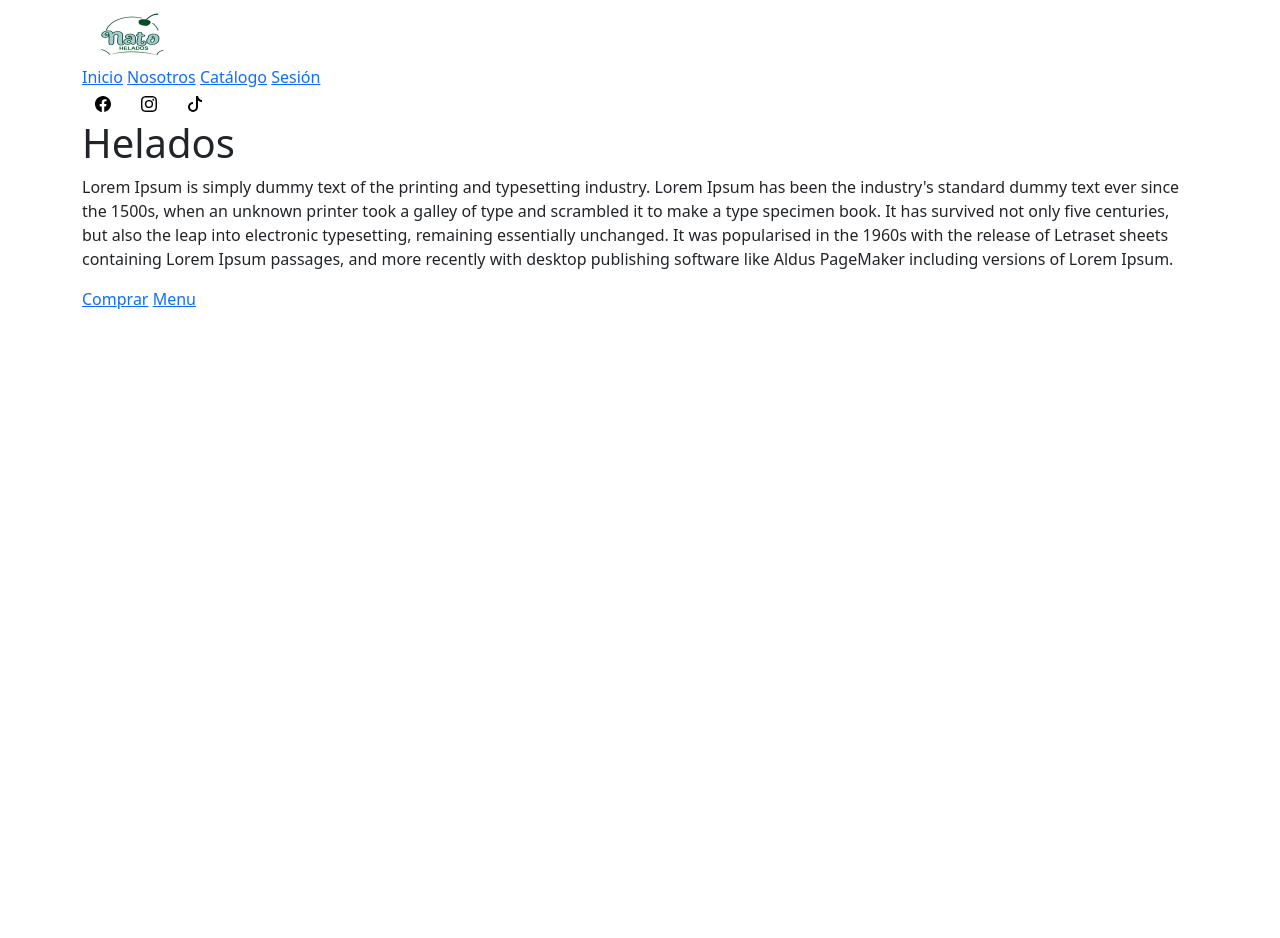
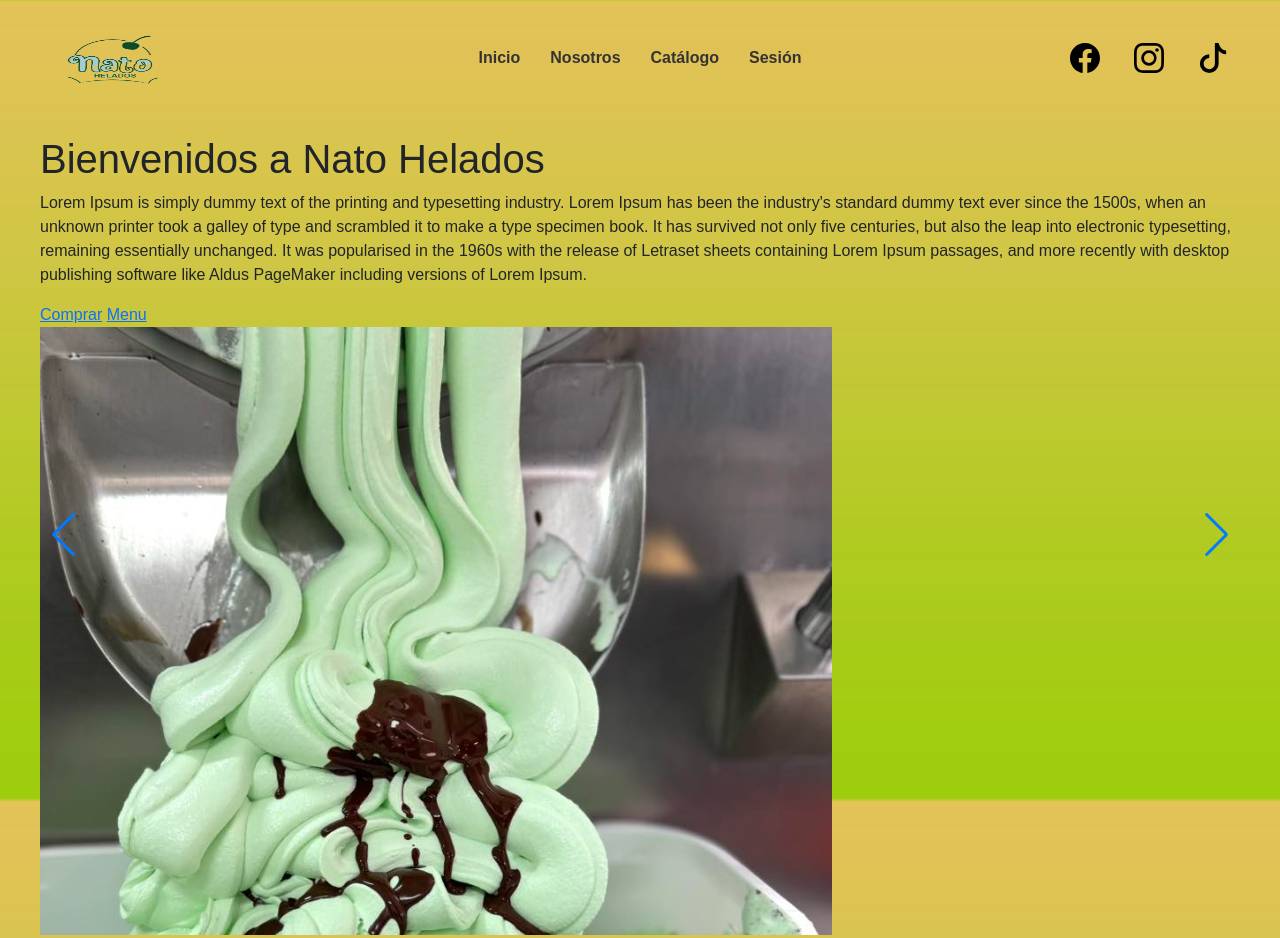
Before and after one commit to Pointdexter-2/Proyecto, a plain HTML site: page web/index.html in a window 1280 px wide. Before the commit the page ends 800 px from the top, so only its background shows below. Drawn offline with nearby package versions, Linux system fonts and the light colour scheme.

Commit message:
Segunda Carga

```diff
--- /dev/null
+++ b/web/css/estilos.css
@@ -0,0 +1,72 @@
+*{
+    margin: 0;
+    padding: 0;
+    box-sizing: border-box;
+    text-decoration: none;
+    font-family: Arial, sans-serif;;
+}
+
+body{
+    background-image: url(../img/fondo.jpg);
+    background-size: cover;
+    background-repeat: no-repeat;
+    background-position: center;
+    background-attachment: fixed;
+}
+
+/* Contenedor principal */
+.container {
+    max-width: 1200px; /* Ancho máximo del contenedor */
+    margin: 0 auto; /* Centra el contenedor */
+    padding: 0 50px; /* Espaciado interno */
+    padding: 20px 0;
+}
+
+/* Fila */
+.row {
+    display: flex; /* Usa flexbox para alinear los elementos */
+    align-items: center; /* Centra verticalmente los elementos */
+    justify-content: space-between; /* Espacia los elementos */
+}
+
+/* Logo */
+.logo-container {
+    flex: 1; /* Permite que el logo ocupe espacio */
+}
+
+/* Navegación */
+.nav-links {
+    flex: 1; /* Permite que la navegación ocupe más espacio */
+    display: flex; /* Usa flexbox para alinear los enlaces */
+    justify-content: center; /* Centra los enlaces */
+}
+
+.nav-links a {
+    margin: 0 15px; /* Espaciado entre enlaces */
+    text-decoration: none; /* Quita el subrayado */
+    color: #333; /* Color del texto */
+    font-weight: bold; /* Negrita */
+    transition: color 0.3s; /* Transición suave para el color */
+}
+
+.nav-links a:hover {
+    color: #007BFF; /* Cambia el color al pasar el mouse */
+}
+
+/* Redes sociales */
+.social-media {
+    flex: 1; /* Permite que el contenedor de redes sociales ocupe espacio */
+    display: flex; /* Usa flexbox para alinear los botones */
+    justify-content: flex-end; /* Alinea los botones a la derecha */
+}
+
+.social-media .btn {
+    background: none; /* Sin fondo */
+    border: none; /* Sin borde */
+    cursor: pointer; /* Cambia el cursor al pasar el mouse */
+    margin-left: 10px; /* Espaciado entre botones */
+}
+
+.social-media img {
+    width: 30px;
+}
--- a/web/index.html
+++ b/web/index.html
@@ -6,6 +6,10 @@
         <link href="https://cdn.jsdelivr.net/npm/bootstrap@5.3.5/dist/css/bootstrap.min.css" rel="stylesheet" integrity="sha384-SgOJa3DmI69IUzQ2PVdRZhwQ+dy64/BUtbMJw1MZ8t5HZApcHrRKUc4W0kG879m7" crossorigin="anonymous">
         <script src="https://cdn.jsdelivr.net/npm/bootstrap@5.3.5/dist/js/bootstrap.bundle.min.js" integrity="sha384-k6d4wzSIapyDyv1kpU366/PK5hCdSbCRGRCMv+eplOQJWyd1fbcAu9OCUj5zNLiq" crossorigin="anonymous"></script>
         <script src="https://cdn.jsdelivr.net/npm/swiper/swiper-bundle.min.js"></script>
+        <link rel="stylesheet" href="https://unpkg.com/swiper/swiper-bundle.min.css" />
+        <script src="https://unpkg.com/swiper/swiper-bundle.min.js"></script>
+        <link rel="stylesheet" href="css/estilos.css">
+
     </head>
     <body>
         <!-- Encabezado -->
@@ -13,7 +17,7 @@
             <div class="container">
                 <div class="row">
                     <div class="logo-container">
-                        <img class="logo" src="img/logo_1.png" alt="Logo Empresa" width="100" height="65">
+                        <img class="logo" src="img/logo _v1.png" alt="Logo Empresa" width="145" height="75">
                     </div>
                     <nav class="nav-links">
                         <a href="#">Inicio</a>
@@ -39,9 +43,11 @@
         <header>
             <div class="header-content container">
                 <div class="swiper mySwiper-1">
+                    <div class="swiper-wrapper">
                         <div class="swiper-slide">
+                            <div class="slaider">
                                 <div class="slider-text">
-                            <h1>Helados</h1>
+                                    <h1>Bienvenidos a Nato Helados</h1>
                                     <p>
                                         Lorem Ipsum is simply dummy text of the printing and typesetting industry. Lorem Ipsum has been the industry's standard dummy text ever since the 1500s, when an unknown printer took a galley of type and scrambled it to make a type specimen book. It has survived not only five centuries, but also the leap into electronic typesetting, remaining essentially unchanged. It was popularised in the 1960s with the release of Letraset sheets containing Lorem Ipsum passages, and more recently with desktop publishing software like Aldus PageMaker including versions of Lorem Ipsum.
                                     </p>
@@ -50,7 +56,15 @@
                                         <a href="#" class="btn-1">Menu</a>
                                     </div>
                                 </div>
+                                <div class="slider-img">
+                                    <img src="img/Helado_1.PNG" alt="helado_menta">
                                 </div>
+                            </div>
+                        </div>
+                    </div>
+                    <div class="swiper-button-next"></div>
+                    <div class="swiper-button-prev"></div>
+                    <div class="swiper-pagination"></div>
                 </div>
             </div>
         </header>
```
Also changed, not shown: web/img/Helado_1.PNG (added), web/img/Helado_1_1.PNG (added), web/img/fondo .png (added), web/img/fondo.jpg (added), web/img/logo _v1.png (added). Lines whose indentation alone changed are shown as unchanged.
